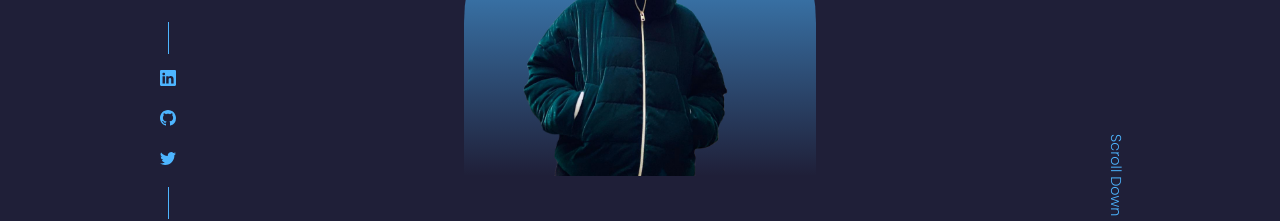
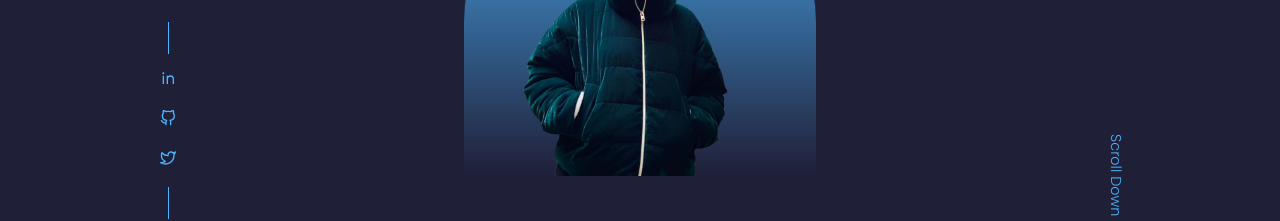
Before and after one commit to AidanFournier/react-portfolio-site, a React (Create React App) app: page / in a window 1280 px wide. Shown: the part 541-762 px from the top of the page. Built offline with nearby package versions, Linux system fonts and the light colour scheme.

Commit message:
Changed header social icons

```diff
--- a/src/components/HeaderSocials.jsx
+++ b/src/components/HeaderSocials.jsx
@@ -1,15 +1,15 @@
 import React from 'react'
-import { BsLinkedin } from 'react-icons/bs'
-import { BsGithub } from 'react-icons/bs'
-import { BsTwitter } from 'react-icons/bs'
+import { RiLinkedinLine } from 'react-icons/ri'
+import { FiGithub } from 'react-icons/fi'
+import { FiTwitter } from 'react-icons/fi'
 
 
 const HeaderSocials = () => {
   return (
     <div className="header__socials">
-        <a href="https://www.linkedin.com/in/aidanfournier/" target="_blank" rel="noreferrer"><BsLinkedin /></a>
-        <a href="https://github.com/AidanFournier" target="_blank" rel="noreferrer"><BsGithub /></a>
-        <a href="https://twitter.com/aidoufou" target="_blank" rel="noreferrer"><BsTwitter /></a>
+        <a href="https://www.linkedin.com/in/aidanfournier/" target="_blank" rel="noreferrer"><RiLinkedinLine /></a>
+        <a href="https://github.com/AidanFournier" target="_blank" rel="noreferrer"><FiGithub /></a>
+        <a href="https://twitter.com/aidoufou" target="_blank" rel="noreferrer"><FiTwitter /></a>
     </div>
   )
 }
```
